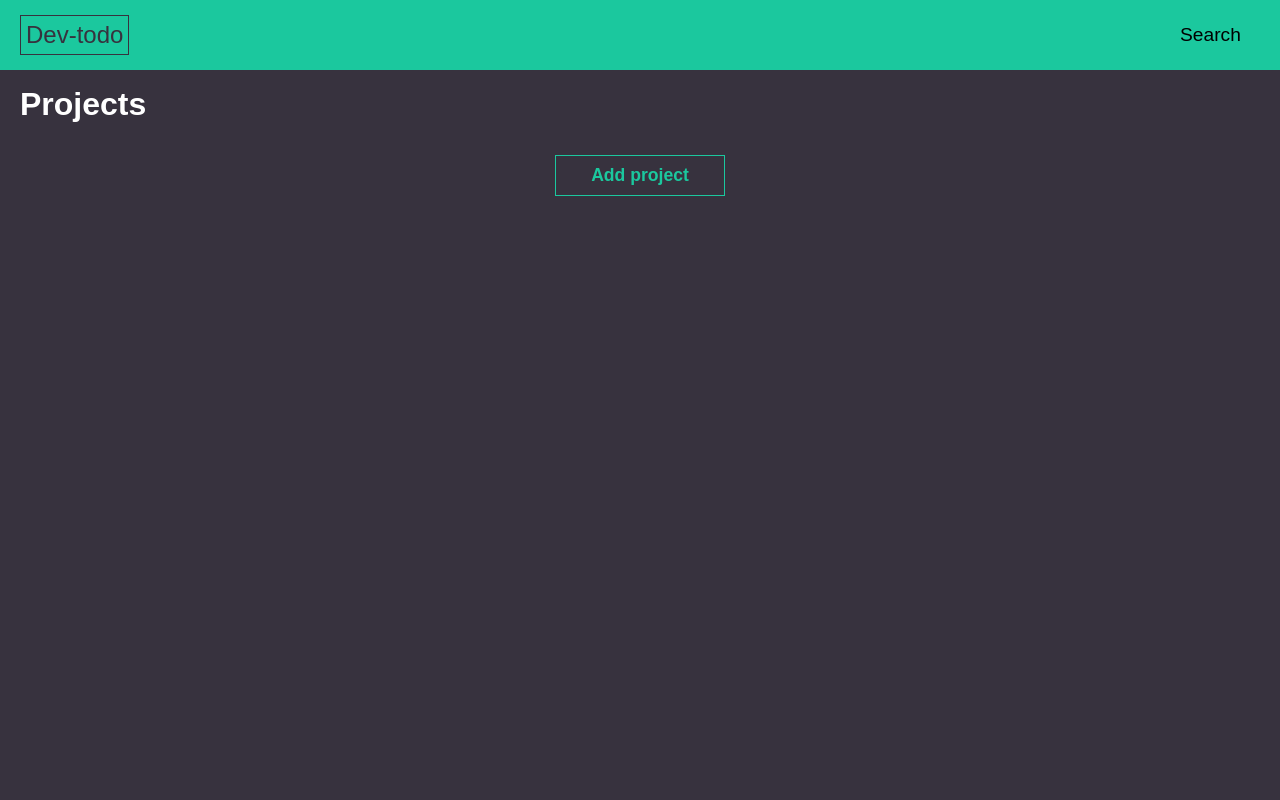
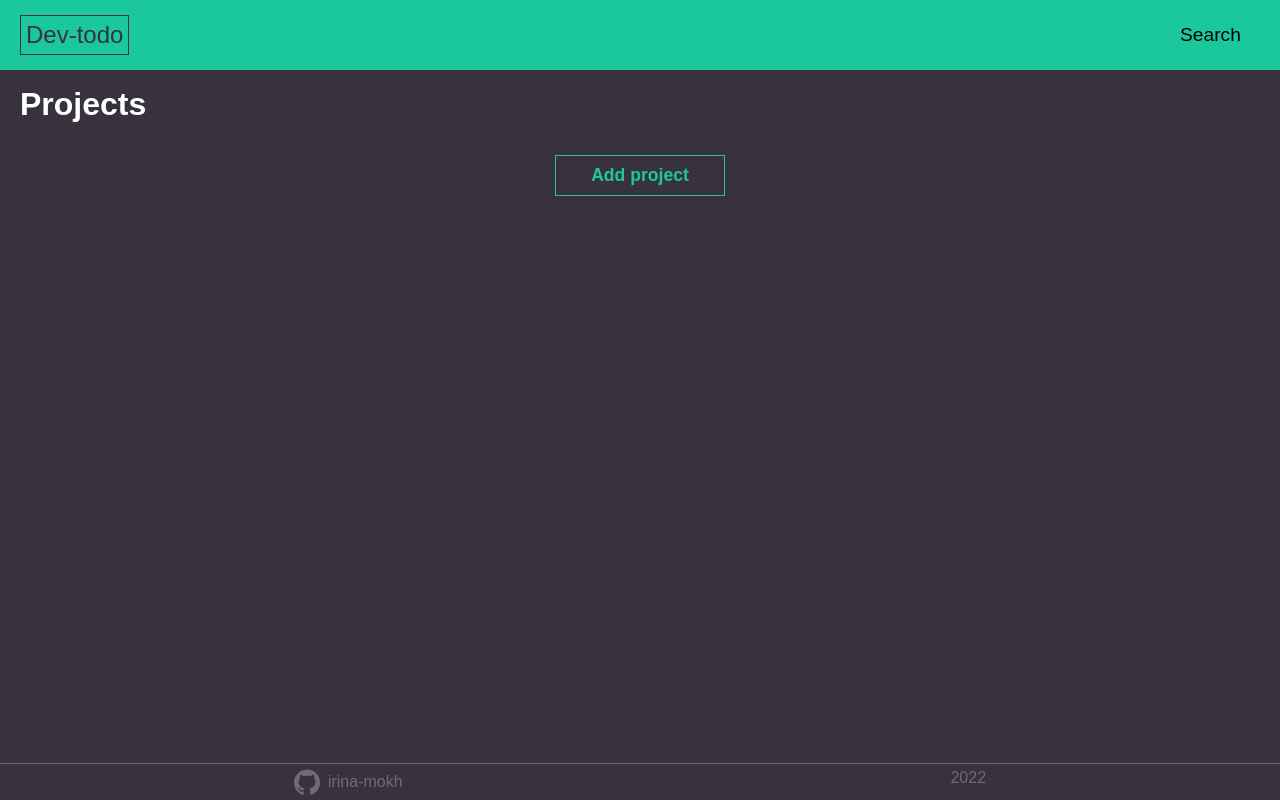
Before and after one commit to irina-mokh/dev-todo, a React (Create React App) app: page / in a window 1280 px wide. Built offline with nearby package versions, Linux system fonts and the light colour scheme.

Commit message:
feat: add footer

```diff
--- a/public/index.html
+++ b/public/index.html
@@ -9,6 +9,6 @@
     <title>Dev-todo App</title>
   </head>
   <body>
-    <div id="root"></div>
+    <div id="root" class="app"></div>
   </body>
 </html>
--- a/src/components/App/App.scss
+++ b/src/components/App/App.scss
@@ -1,9 +1,11 @@
+@use '../../styles/vars';
+
 .app {
+	min-height: 100vh;
+	display: flex;
+	flex-direction: column;
 	&__heading  {
 		margin: 0 0 0.5em 0;
 	}
 
-	&__main {
-		margin: 1em 0;
-	}
 }
--- /dev/null
+++ b/src/components/Footer/Footer.scss
@@ -0,0 +1,34 @@
+@use '../../styles/vars';
+
+.footer {
+	border-top: 1px solid vars.$gray;
+	width: 100%;
+	padding: 0.3em 0;
+	color: vars.$gray;
+	.container {
+		display: flex;
+		justify-content: space-around;
+	}
+
+	.gh {
+		display: flex;
+		align-items: center;
+		text-decoration: none;
+		color: black;
+		filter: invert(43%) sepia(12%) saturate(268%) hue-rotate(215deg) brightness(95%) contrast(92%);
+		&:hover {
+			filter: invert(54%) sepia(100%) saturate(340%) hue-rotate(115deg) brightness(97%) contrast(95%);
+		}
+		&:active {
+			filter: invert(37%) sepia(43%) saturate(2979%) hue-rotate(143deg) brightness(99%) contrast(84%);
+		}
+		&__icon {
+			display: block;
+
+			margin: 0 0.5em 0 0;
+		}
+		&__text {
+			display: block;
+		}
+	}
+}
--- /dev/null
+++ b/src/components/Footer/Footer.tsx
@@ -0,0 +1,15 @@
+import GithubIcon from '../../assets/icons/gh.svg';
+
+export const Footer = () => {
+  return (
+    <footer className="footer">
+      <div className="container">
+        <a className="gh" href="https://github.com/irina-mokh" target="_blank">
+          <img src={GithubIcon} width={26} className="gh__icon"></img>
+          <span className="gh__text">irina-mokh</span>
+        </a>
+        <span>2022</span>
+      </div>
+    </footer>
+  );
+};
--- a/src/components/Home/Home.scss
+++ b/src/components/Home/Home.scss
@@ -1,3 +1,6 @@
+@use '../../styles/vars';
+
 .home {
-
+	flex-grow: 1;
+	margin: 1em 0;
 }
--- a/src/components/Home/Home.tsx
+++ b/src/components/Home/Home.tsx
@@ -15,7 +15,7 @@ export const Home = () => {
   };
 
   return (
-    <main className="app__main home">
+    <main className="home">
       <div className="container">
         <h1 className="app__heading">Projects</h1>
         <section>
--- a/src/components/Layout/Layout.tsx
+++ b/src/components/Layout/Layout.tsx
@@ -1,4 +1,5 @@
 import { Outlet } from 'react-router-dom';
+import { Footer } from '../Footer/Footer';
 import { Header } from '../Header/Header';
 
 export const Layout = () => {
@@ -6,6 +7,7 @@ export const Layout = () => {
     <>
       <Header />
       <Outlet />
+      <Footer />
     </>
   );
 };
--- a/src/styles/index.scss
+++ b/src/styles/index.scss
@@ -2,6 +2,7 @@
 @use './vars.scss';
 @use '../components/App/App.scss';
 @use '../components/Header/Header.scss';
+@use '../components/Home/Home.scss';
 @use '../components/Modal/Modal.scss';
 @use '../components/CreateProject/CreateProject.scss';
 @use '../components/Layout/Layout.scss';
@@ -16,3 +17,4 @@
 @use '../components/Comment/Comment.scss';
 @use '../components/AddComment/AddComment.scss';
 @use '../components/Search/Search.scss';
+@use '../components/Footer/Footer.scss';
--- a/src/utils/index.tsx
+++ b/src/utils/index.tsx
@@ -14,5 +14,5 @@ export function getDuration(created: Date) {
   const ms = now.getTime() - created.getTime();
   const h = Math.round(ms / (1000 * 60 * 60));
   const d = Math.floor(h / 24);
-  return (d ? d + ' d' : '') + (h - d * 24) + ' h';
+  return (d ? d + ' d ' : '') + (h - d * 24) + ' h';
 }
```
Also changed, not shown: src/assets/icons/gh.svg (added).
